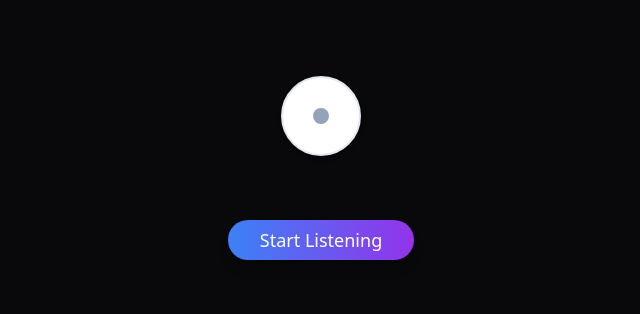
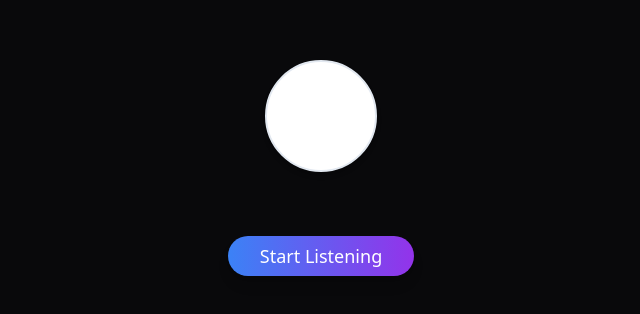
Before and after one commit to vbsamuel/voiceai-insight-flow, a React (Vite) app: page / in a window 1280 px wide. Shown: the part 232-546 px from the top of the page, without its empty margins (319-959 px from the left). Built offline with nearby package versions, Linux system fonts and the light colour scheme.

Commit message:
Fix: Increase circle size and remove dot
- Modified the `ListeningCircle` component to increase the size of the main circle and remove the gray dot.

```diff
--- a/src/components/ListeningCircle.tsx
+++ b/src/components/ListeningCircle.tsx
@@ -12,14 +12,14 @@ const ListeningCircle = ({ isActive, state }: ListeningCircleProps) => {
       {/* Outer pulsing rings */}
       {isActive && (
         <>
-          <div className="absolute w-32 h-32 rounded-full bg-blue-400 opacity-20 animate-ping" />
-          <div className="absolute w-24 h-24 rounded-full bg-blue-500 opacity-30 animate-ping animation-delay-200" />
+          <div className="absolute w-40 h-40 rounded-full bg-blue-400 opacity-20 animate-ping" />
+          <div className="absolute w-32 h-32 rounded-full bg-blue-500 opacity-30 animate-ping animation-delay-200" />
         </>
       )}
 
       {/* Main circle */}
       <div className={cn(
-        "relative w-20 h-20 rounded-full transition-all duration-500 flex items-center justify-center",
+        "relative w-28 h-28 rounded-full transition-all duration-500 flex items-center justify-center",
         isActive
           ? "bg-gradient-to-r from-blue-500 to-purple-600 shadow-lg"
           : "bg-white border-2 border-slate-200 shadow-md hover:shadow-lg"
@@ -42,9 +42,7 @@ const ListeningCircle = ({ isActive, state }: ListeningCircleProps) => {
           <div className="w-4 h-4 bg-white rounded-full" />
         )}
 
-        {state === 'idle' && (
-          <div className="w-4 h-4 bg-slate-400 rounded-full" />
-        )}
+        {/* Removed the gray dot for idle state */}
       </div>
     </div>
   );
```
